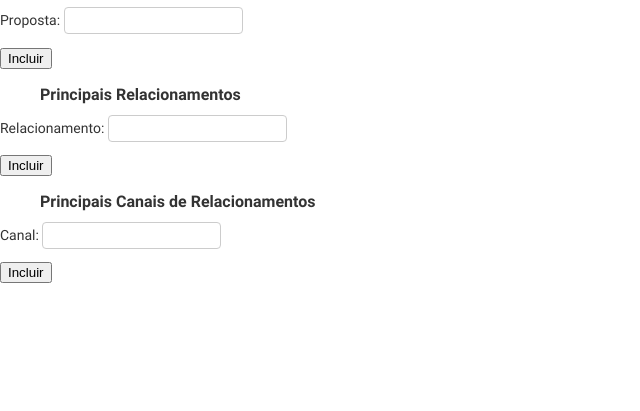
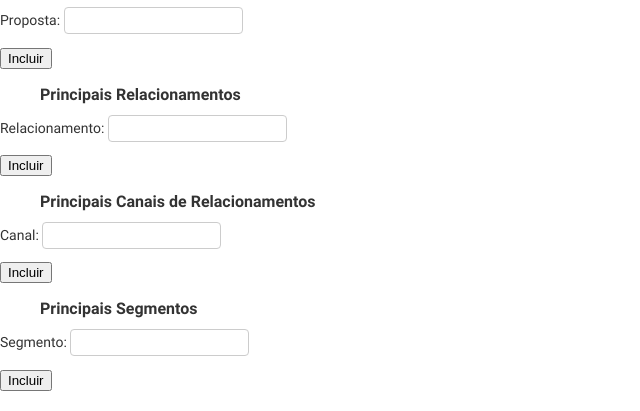
Before and after one commit to diegopmayer/bussiness_plan, a Django app: page /canvas/list in a window 1280 px wide. Shown: the part 389-800 px from the top of the page, without its empty margins (0-640 px from the left). Run offline with Django 3.2, Linux system fonts and the light colour scheme; data that the repository does not hold is empty.

Commit message:
(CRUD) create Segmento forms and list

```diff
--- a/canvas/form.py
+++ b/canvas/form.py
@@ -7,6 +7,7 @@ from .models import (
     PropostaModel,
     RelModel,
     CanalModel,
+    SegmentoModel,
 )
 
 
@@ -44,3 +45,9 @@ class CanalForm(ModelForm):
     class Meta:
         model = CanalModel
         fields = '__all__'
+
+
+class SegmentoForm(ModelForm):
+    class Meta:
+        model = SegmentoModel
+        fields = '__all__'
--- a/canvas/templates/canvas/canvas_list.html
+++ b/canvas/templates/canvas/canvas_list.html
@@ -20,7 +20,6 @@
                 <button type="submit">Incluir</button>
             </form>
         </div>
-
         <div class="Atividades">
             <ul><h2>Principais Atividades</h2>
                 {% for atividades in atividade_list %}
@@ -33,7 +32,6 @@
                 <button type="submit">Incluir</button>
             </form>
         </div>
-
         <div class="Recursos">
             <ul><h2>Principais Recursos</h2>
                 {% for recursos in recurso_list %}
@@ -45,7 +43,6 @@
                 <button type="submit">Incluir</button>
             </form>
         </div>
-
         <div>
             <ul class="Propostas"><h2>Principais Propostas</h2>
                 {% for propostas in proposta_list %}
@@ -57,7 +54,6 @@
                 <button type="submit">Incluir</button>
             </form>
         </div>
-
         <div class="Principais Relacionamentos">
             <ul><h2>Principais Relacionamentos</h2>
                 {% for relacionamentos in rel_list %}
@@ -80,5 +76,16 @@
                 <button type="submit">Incluir</button>
             </form>
         </div>
+        <div>
+            <ul><h2>Principais Segmentos</h2>
+                {% for seg in segmento_list %}
+                    <table>{{ seg }}</table>
+                {% endfor %}
+            </ul>
+            <form action="{% url 'segmento_add' %}" method="POST">{% csrf_token %}
+                {{ segmento_form.as_p }}
+                <button type="submit">Incluir</button>
+            </form>
+        </div>
     </body>
 </html>
--- a/canvas/urls.py
+++ b/canvas/urls.py
@@ -7,6 +7,7 @@ from .views import (
     proposta_add,
     rel_add,
     canal_add,
+    segmento_add,
 )
 
 urlpatterns = [
@@ -17,4 +18,5 @@ urlpatterns = [
     path('proposta-add', proposta_add, name='proposta_add'),
     path('rel-add', rel_add, name='rel_add'),
     path('canal-add', canal_add, name='canal_add'),
+    path('segmento-add', segmento_add, name='segmento_add'),
 ]
--- a/canvas/views.py
+++ b/canvas/views.py
@@ -6,6 +6,7 @@ from .form import (
     PropostaForm,
     RelForm,
     CanalForm,
+    SegmentoForm,
 )
 from .models import (
     ParceiroModel,
@@ -14,6 +15,7 @@ from .models import (
     PropostaModel,
     RelModel,
     CanalModel,
+    SegmentoModel,
 )
 
 
@@ -30,6 +32,8 @@ def canvas_list(request):
     rel_form = RelForm()
     canal_list = CanalModel.objects.all()
     canal_form = CanalForm()
+    segmento_list = SegmentoModel.objects.all()
+    segmento_form = SegmentoForm()
     return render(request, 'canvas/canvas_list.html', {
         'parceiro_list': parceiro_list,
         'parceiro_form': parceiro_form,
@@ -43,6 +47,8 @@ def canvas_list(request):
         'rel_form': rel_form,
         'canal_list': canal_list,
         'canal_form': canal_form,
+        'segmento_list': segmento_list,
+        'segmento_form': segmento_form,
         }
     )
 
@@ -87,3 +93,10 @@ def canal_add(request):
     if form.is_valid():
         form.save()
     return redirect('canvas_list')
+
+
+def segmento_add(request):
+    form = SegmentoForm(request.POST or None)
+    if form.is_valid():
+        form.save()
+    return redirect('canvas_list')
```
